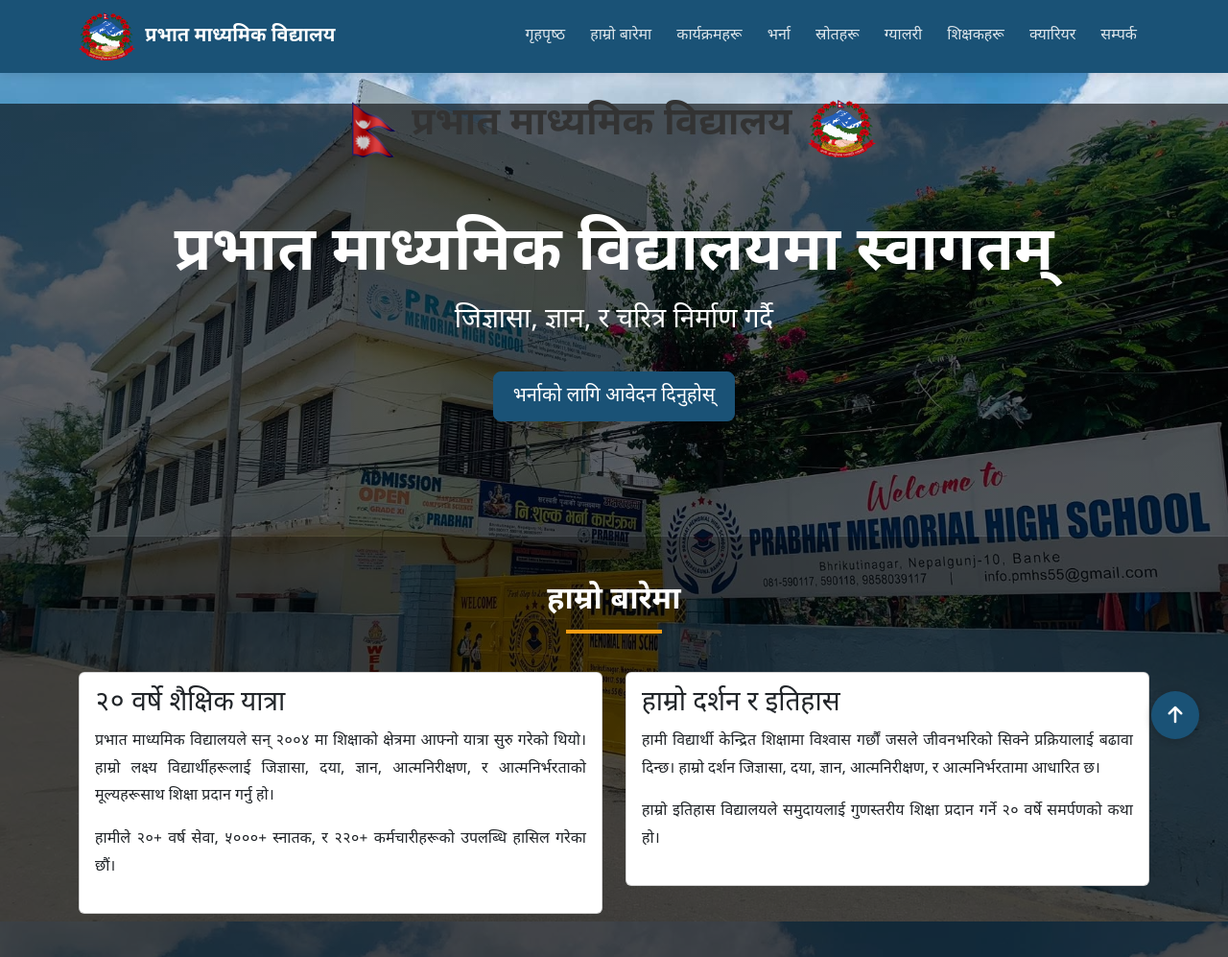
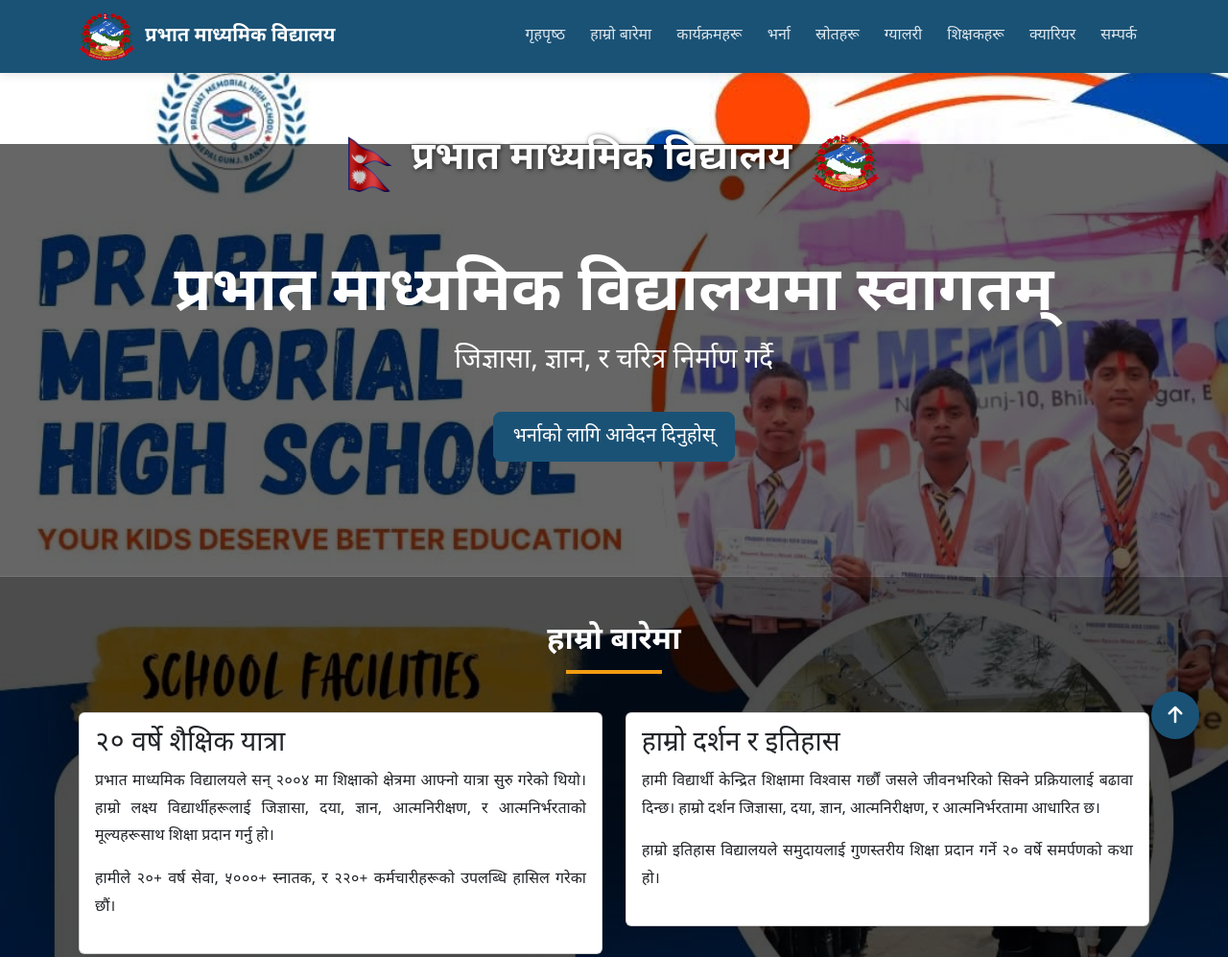
Before and after one commit to Mr-Prabhat/school, a plain HTML site: page index.html in a window 1280 px wide. Shown: the top 997 px of the page at 96% size. Drawn offline with nearby package versions, Linux system fonts and the light colour scheme.

Commit message:
Update index.html

```diff
--- a/index.html
+++ b/index.html
@@ -250,18 +250,57 @@
 
     /* Existing styles for other elements remain unchanged */
     /* ... */
+<style>
+    :root {
+        --primary-color: #1a5276;
+        --secondary-color: #2e86c1;
+        --accent-color: #f39c12;
+        --light-color: #ecf0f1;
+        --dark-color: #2c3e50;
+    }
+
+    body {
+        font-family: 'Noto Sans Devanagari', sans-serif;
+        color: #333;
+        padding-top: 140px; /* Increased padding for fixed navbar */
+        background-image: url('https://raw.githubusercontent.com/Mr-Prabhat/school/main/image1.jpg');
+        background-size: cover;
+        background-position: center;
+        background-attachment: fixed;
+        background-repeat: no-repeat;
+    }
+
+    .header-section {
+        display: flex;
+        justify-content: center;
+        align-items: center;
+        gap: 20px;
+        flex-wrap: wrap;
+        margin-bottom: 30px;
+        text-align: center;
+    }
+
+    .header-section h1 {
+        font-weight: bold;
+        color: white;
+        text-shadow: 1px 1px 5px rgba(0,0,0,0.7);
+    }
+
+    .navbar {
+        background-color: var(--primary-color);
+    }
 </style>
 
 <body>
     <!-- Header with gif.gif and site.svg added -->
-    <div class="d-flex justify-content-center align-items-center gap-3 my-4 flex-wrap">
+    <div class="header-section">
         <img src="gif.gif" alt="Nepali Flag" class="img-fluid" style="height:60px;">
-        <h1 class="text-center fw-bold">प्रभात माध्यमिक विद्यालय</h1>
+        <h1>प्रभात माध्यमिक विद्यालय</h1>
         <img src="site.svg" alt="National Emblem" class="img-fluid" style="height:60px;">
     </div>
 
     <!-- Navbar -->
-    <nav class="navbar navbar-expand-lg navbar-dark fixed-top" style="background-color: var(--primary-color);">
+    <nav class="navbar navbar-expand-lg navbar-dark fixed-top">
         <div class="container">
             <a class="navbar-brand" href="#">
                 <img src="site.svg" alt="Logo">
```
